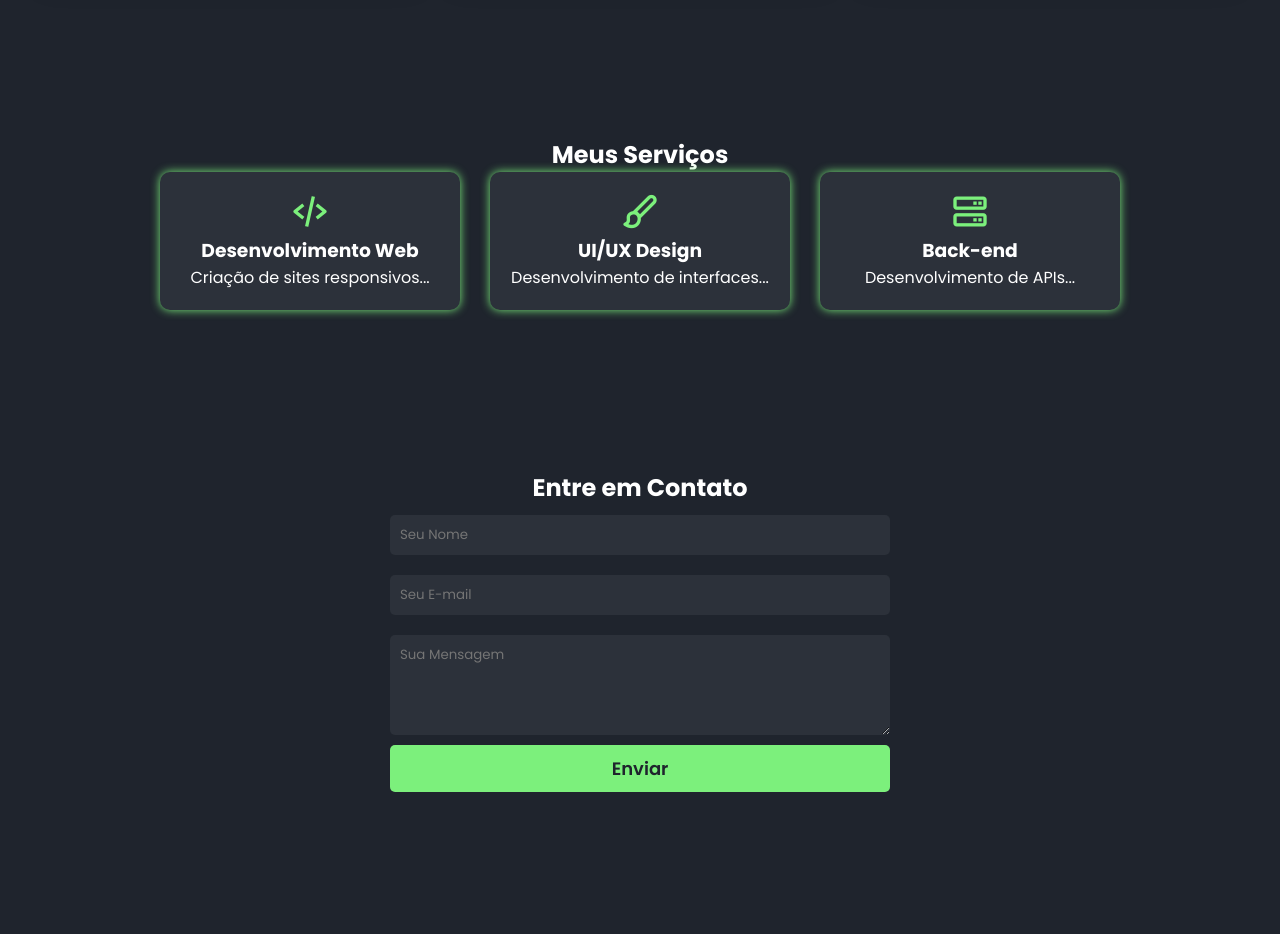
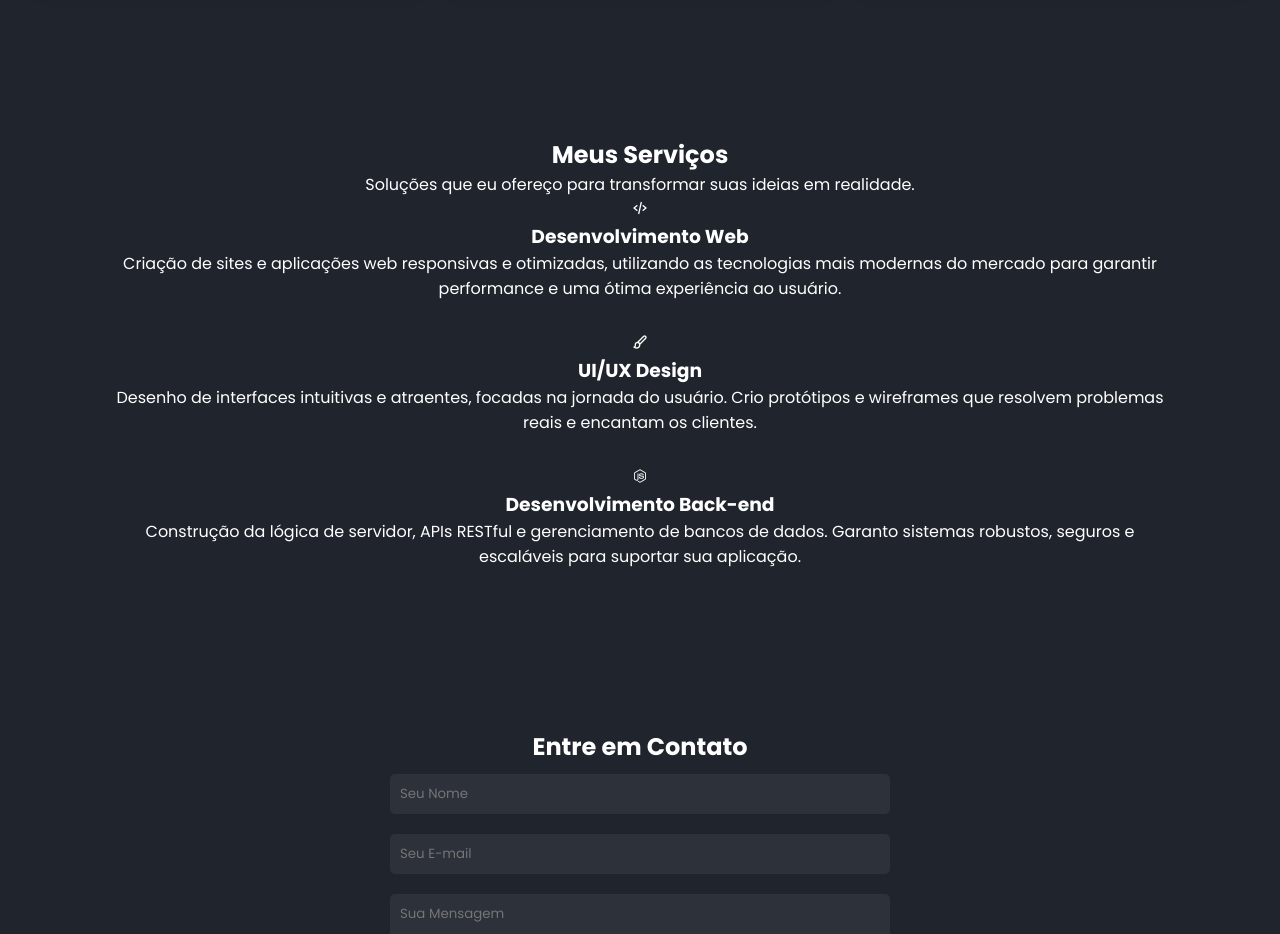
Before and after one commit to Diegodevops26/PortfolioDiego.Dev, a React (Vite) app: page / in a window 1280 px wide. Shown: the part 2120-3054 px from the top of the page. Before the commit the page ends 2992 px from the top, so only its background shows below. Built offline with nearby package versions, Linux system fonts and the light colour scheme.

Commit message:
Update services.tsx

```diff
--- a/src/components/services.tsx
+++ b/src/components/services.tsx
@@ -1,26 +1,41 @@
 import React from "react";
 import "../style.css";
+
+// Dados dos serviços centralizados para fácil manutenção
+const servicesData = [
+    {
+        iconClass: 'bx bx-code-alt',
+        title: 'Desenvolvimento Web',
+        description: 'Criação de sites e aplicações web responsivas e otimizadas, utilizando as tecnologias mais modernas do mercado para garantir performance e uma ótima experiência ao usuário.'
+    },
+    {
+        iconClass: 'bx bx-paint',
+        title: 'UI/UX Design',
+        description: 'Desenho de interfaces intuitivas e atraentes, focadas na jornada do usuário. Crio protótipos e wireframes que resolvem problemas reais e encantam os clientes.'
+    },
+    {
+        iconClass: 'bx bxl-nodejs', // Ícone mais específico para back-end (exemplo com Node.js)
+        title: 'Desenvolvimento Back-end',
+        description: 'Construção da lógica de servidor, APIs RESTful e gerenciamento de bancos de dados. Garanto sistemas robustos, seguros e escaláveis para suportar sua aplicação.'
+    }
+];
 
 const Services = () => {
     return (
         <section className="servicos" id="servicos">
-            <h2>Meus Serviços</h2>
+            <div className="service-header">
+                <h2>Meus Serviços</h2>
+                <p>Soluções que eu ofereço para transformar suas ideias em realidade.</p>
+            </div>
             <div className="servicos-grid">
-                <div className="servico">
-                    <i className='bx bx-code-alt'></i>
-                    <h3>Desenvolvimento Web</h3>
-                    <p>Criação de sites responsivos...</p>
-                </div>
-                <div className="servico">
-                    <i className='bx bx-paint'></i>
-                    <h3>UI/UX Design</h3>
-                    <p>Desenvolvimento de interfaces...</p>
-                </div>
-                <div className="servico">
-                    <i className='bx bx-server'></i>
-                    <h3>Back-end</h3>
-                    <p>Desenvolvimento de APIs...</p>
-                </div>
+                {/* Mapeia o array de dados para renderizar cada card de serviço */}
+                {servicesData.map((service, index) => (
+                    <div className="service-card" key={index}>
+                        <i className={`service-icon ${service.iconClass}`}></i>
+                        <h3>{service.title}</h3>
+                        <p>{service.description}</p>
+                    </div>
+                ))}
             </div>
         </section>
     );
```
